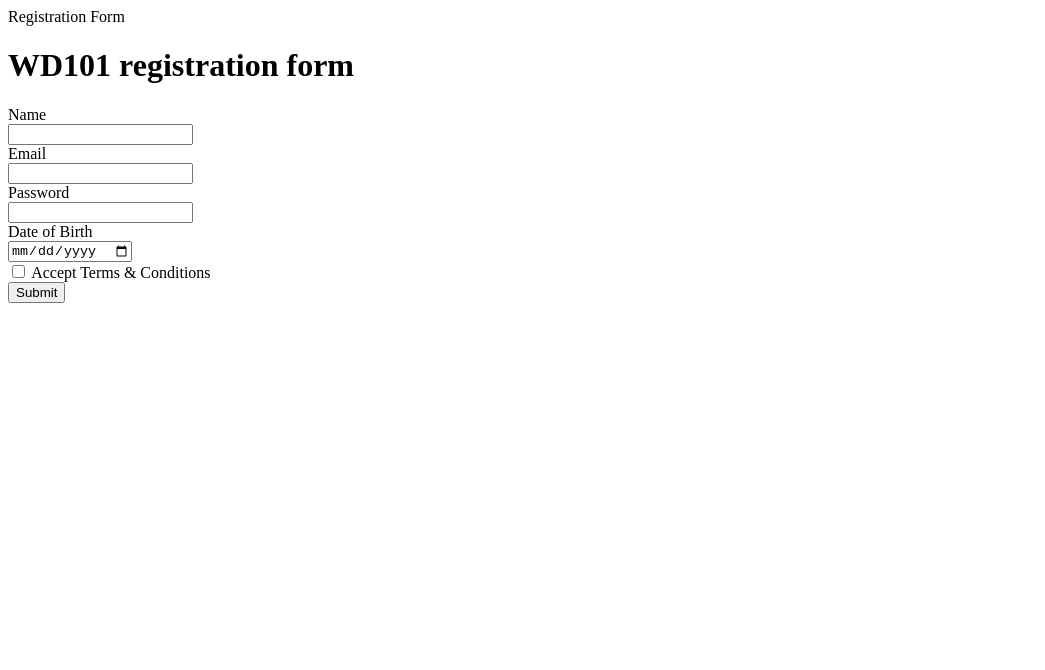
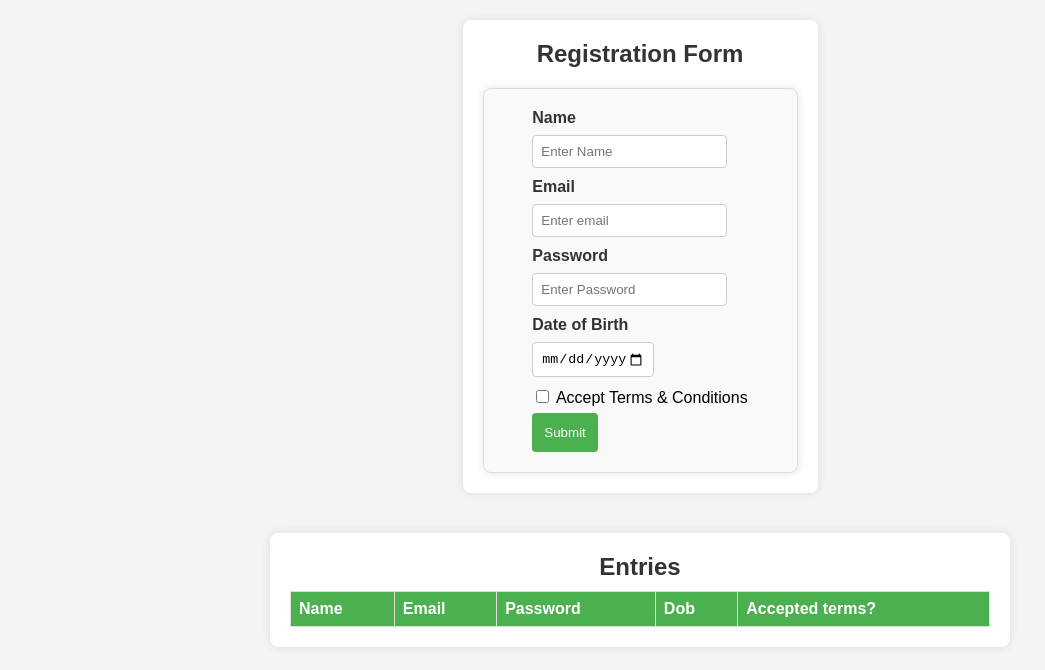
Before and after one commit to nuthetipragna/wd101, a plain HTML site: page index.html in a window 1280 px wide. Shown: the whole page, without its empty margins (0-1045 px from the left). Drawn offline with Linux system fonts and the light colour scheme.

Commit message:
Update index.html

```diff
--- a/index.html
+++ b/index.html
@@ -1,28 +1,84 @@
-<html>
-  <head>
-    Registration Form
-  </head>
-  <body>
-    <h1>
-      WD101 registration form</h1>
-    <form>
-   <label for="name">Name</label><br>
-   <input type="text" id="name" name="name">
-   <br>
+<!DOCTYPE html>
+<html lang="en">
+<head>
+    <meta charset="UTF-8">
+    <meta name="viewport" content="width=device-width, initial-scale=1.0">
+    <link rel="stylesheet" href="index.css">
+    <title>Registration Form</title>
+</head>
+<body>
+    <div class="hip">
+        <h2 class="pqr">Registration Form</h2>
+    <div class="box">
+        <form action="" class="form" id="user">
+            <div>
+                <div class="dv">
+                <label for="name" class="lb">Name</label>
+                </div>
+                <div>
+                    <input type="text" name="name" id="name" required placeholder="Enter Name">
+                </div>
+            </div>
 
-   <label for="email">Email</label><br>
-   <input type="email" id="email" name="email">
-   <br>
-   <label for="password">Password</label><br>
-   <input type="password" id="password" name="password">
-   <br>
-   <label for="dob">Date of Birth</label><br>
-   <input type="date" id="dob" name="dob">
-   <br>
-   <input type="checkbox" id="acceptTerms" name="acceptTerms">
-   <label for="acceptTerms">Accept Terms & Conditions</label><br>
+            <div>
+                <div class="dv">
+                <label for="email" class="lb">Email</label>
+                </div>
+                <div>
+                    <input type="email" name="email" id="email" required placeholder="Enter email">
+                </div>
+            </div>
 
-   <button type="submit">Submit</button>
-</form>
-  </body>
+            <div>
+                <div class="dv">
+                <label for="pass" class="lb">Password</label>
+                </div>
+                <div>
+                    <input type="password" name="password" id="password" required placeholder="Enter Password">
+                </div>
+            </div>
+
+            <div>
+                <div class="dv">
+                <label for="dob" class="lb">Date of Birth</label>
+                </div>
+                <div>
+                    <input type="date" name="dob" id="dob" required>
+                </div>
+            </div>
+
+            <div>
+                <div class="">
+                    <input type="checkbox" name="checkbox" id="terms">
+                    <label for="terms">Accept Terms & Conditions</label>
+                </div>
+            </div>
+
+            <div>
+                <button type="submit" id="submit">Submit</button>
+            </div>
+        </form>
+    </div>
+    </div>
+    <div class="box2">
+        <div class="hi">
+        <h2 class="psa">Entries</h2>
+        <table class="bv" id="user-table">
+            <thead>
+                <tr>
+                    <th class="th">Name</th>
+                    <th class="th">Email</th>
+                    <th class="th">Password</th>
+                    <th class="th">Dob</th>
+                    <th class="th">Accepted terms?</th>
+                </tr>
+            </thead>
+                <tbody>
+
+                </tbody>
+        </table>
+    </div>
+</div>
+    <script src="index.js"></script>
+</body>
 </html>
```
